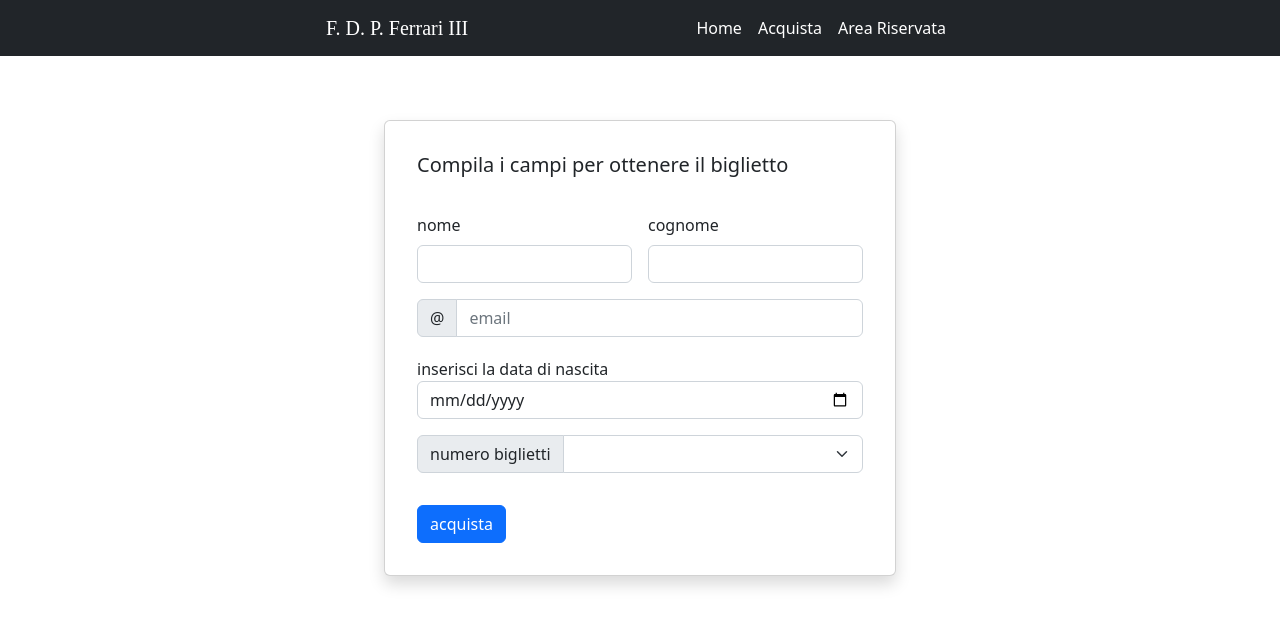
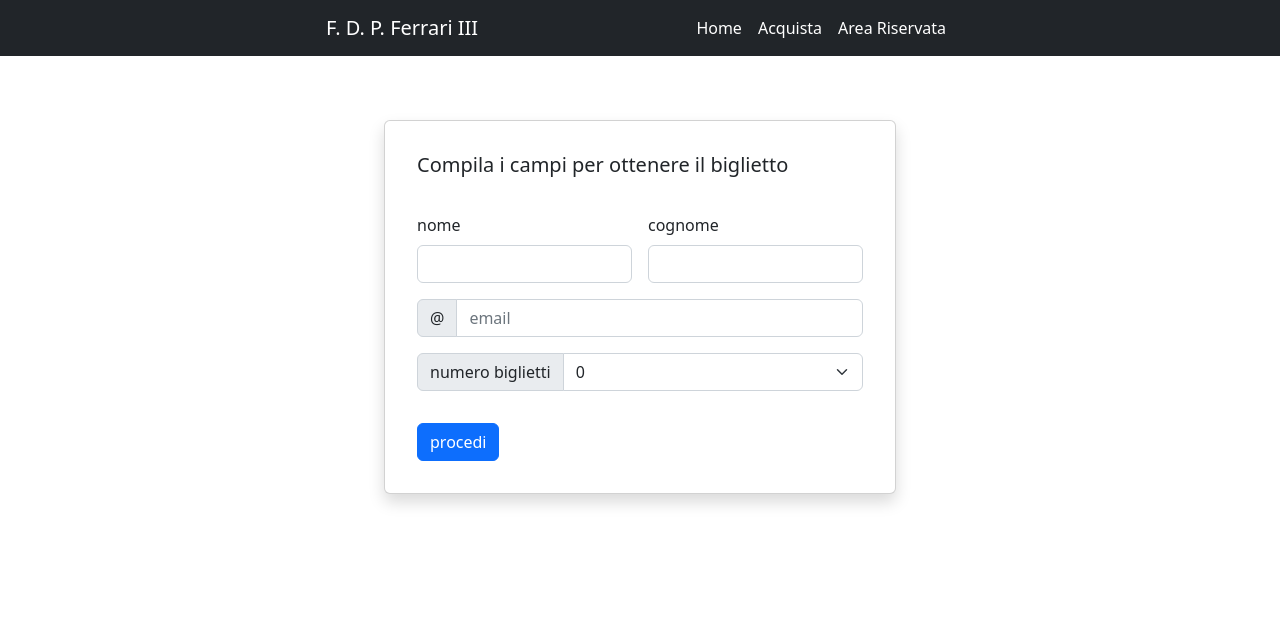
Before and after one commit to tonyRitrovato/Django-Web-site, a Django app: page /index/form in a window 1280 px wide. Shown: the top 626 px of the page. Run offline with Django 4.2, Linux system fonts and the light colour scheme.

Commit message:
add connection to the datebase

```diff
--- /dev/null
+++ b/index/forms.py
@@ -0,0 +1,24 @@
+from django import forms
+from .models import Registrazione
+from django.forms import TextInput, EmailInput, Select
+
+class MyForm(forms.ModelForm):
+  class Meta:
+    model = Registrazione
+    fields = ["nome", "cognome", "email", "numeroBiglietti"]
+    labels = {'fullname': "Name", "cognome": "cognome", 'email': "email", 'numeroBiglietti': "numero biglietti" }
+    widgets = {
+          'nome': TextInput(attrs={
+              'class': "form-control",
+              }),
+          'cognome': TextInput(attrs={
+              'class': "form-control",
+              }),
+          'email': EmailInput(attrs={
+            'class' : "form-control",
+            'placeholder' : "email",
+              }),
+          'numeroBiglietti' : Select(attrs={
+             'class' : "form-select"
+              })
+    }
--- a/index/models.py
+++ b/index/models.py
@@ -1,12 +1,15 @@
 from django.db import models
+from django.core.validators import MaxValueValidator, MinValueValidator
 
 # Create your models here.
 
+
 class Registrazione(models.Model):
+    CHOICES = [(i,i) for i in range(11)]
     nome = models.CharField(max_length=200)
     cognome = models.CharField(max_length=200)
     email = models.CharField(max_length=200)
-    numeroBiglietti = models.IntegerField(default=0)
+    numeroBiglietti = models.IntegerField(default=0,  choices=CHOICES)
 
     def __str__(self):
-        return self.email
+        return (self.nome)
--- a/index/templates/index/common.html
+++ b/index/templates/index/common.html
@@ -20,7 +20,7 @@
   <body>
     <nav class="navbar navbar-expand-lg navbar-dark bg-dark">
       <div class="container-fluid">
-        <a class="navbar-brand responsive-brand" style="font-family: 'Times new Roman calligraphique';" href="#">F. D. P. Ferrari III</a>
+        <a class="navbar-brand responsive-brand" href="#">F. D. P. Ferrari III</a>
         <button class="navbar-toggler" type="button" data-bs-toggle="collapse" data-bs-target="#navbarNavAltMarkup" aria-controls="navbarNavAltMarkup" aria-expanded="false" aria-label="Toggle navigation">
           <span class="navbar-toggler-icon"></span>
         </button>
--- a/index/templates/index/form.html
+++ b/index/templates/index/form.html
@@ -17,51 +17,35 @@
       margin-top: 20%;
     }
   }
-
-/*  */
 </style>
-<div class="card responsive shadow p-3 mb-5 bg-body rounded" >
+ <div class="card responsive shadow p-3 mb-5 bg-body rounded" >
   <div class="card-body">
     <h5 class="card-title">Compila i campi per ottenere il biglietto</h5>
-    <form class="row g-3" style="margin-top: 20px;">
-      <div class="col-md-6">
+     <form class="row g-3" style="margin-top: 20px;" method="POST">
+      {% csrf_token %}
+       <div class="col-md-6">
         <label class="form-label">nome</label>
-        <input type="text" class="form-control" id="inputEmail4" required>
+        {{ form.nome }}
       </div>
       <div class="col-md-6">
         <label for="inputPassword4" class="form-label">cognome</label>
-        <input type="text" class="form-control" id="inputPassword4" required>
+        {{ form.cognome }}
       </div>
       <div class="input-group flex-nowrap">
-        <span class="input-group-text" id="addon-wrapping">@</span>
-        <input type="email" class="form-control" placeholder="email" aria-label="Username" aria-describedby="addon-wrapping" required>
-      </div>
-      <div id="date-picker-example" class="md-form md-outline input-with-post-icon datepicker" inline="true" style="margin-top: 20px;">
-        <label for="example">inserisci la data di nascita</label>
-        <input placeholder="Select date" type="date" id="example" class="form-control" required>
-
-        <i class="fas fa-calendar input-prefix"></i>
+         <span class="input-group-text" id="addon-wrapping">@</span>
+          {{ form.email }}
       </div>
       <div class="input-group mb-3">
         <label class="input-group-text" for="inputGroupSelect01">numero biglietti</label>
-        <select class="form-select" id="inputGroupSelect01" required>
-          <option selected></option>
-          <option value="1">1</option>
-          <option value="2">2</option>
-          <option value="3">3</option>
-          <option value="4">4</option>
-          <option value="5">5</option>
-          <option value="6">6</option>
-          <option value="7">7</option>
-          <option value="8">8</option>
-          <option value="9">9</option>
-          <option value="10">10</option>
-        </select>
+        {{form.numeroBiglietti}}
       </div>
       <div class="col-12">
-        <button type="submit" class="btn btn-primary">acquista</button>
+        <button type="submit" class="btn btn-primary" id="liveToastBtn">procedi</button>
       </div>
     </form>
   </div>
 </div>
+<script>
+</script>
+
 {% endblock %}
--- a/index/views.py
+++ b/index/views.py
@@ -1,9 +1,15 @@
 from django.shortcuts import render
+from .models import Registrazione
+from .forms import MyForm
 
-# Create your views here.
+def form(request):
+  if request.method == "POST":
+    form = MyForm(request.POST)
+    if form.is_valid():
+      form.save()
+  else:
+      form = MyForm()
+  return render(request, 'index/form.html', {'form': form})
 
 def index(request):
     return render(request, 'index/index.html')
-
-def form(request):
-    return render(request, 'index/form.html')
```
Also changed, not shown: db.sqlite3, index/migrations/0003_alter_registrazione_numerobiglietti.py (added).
